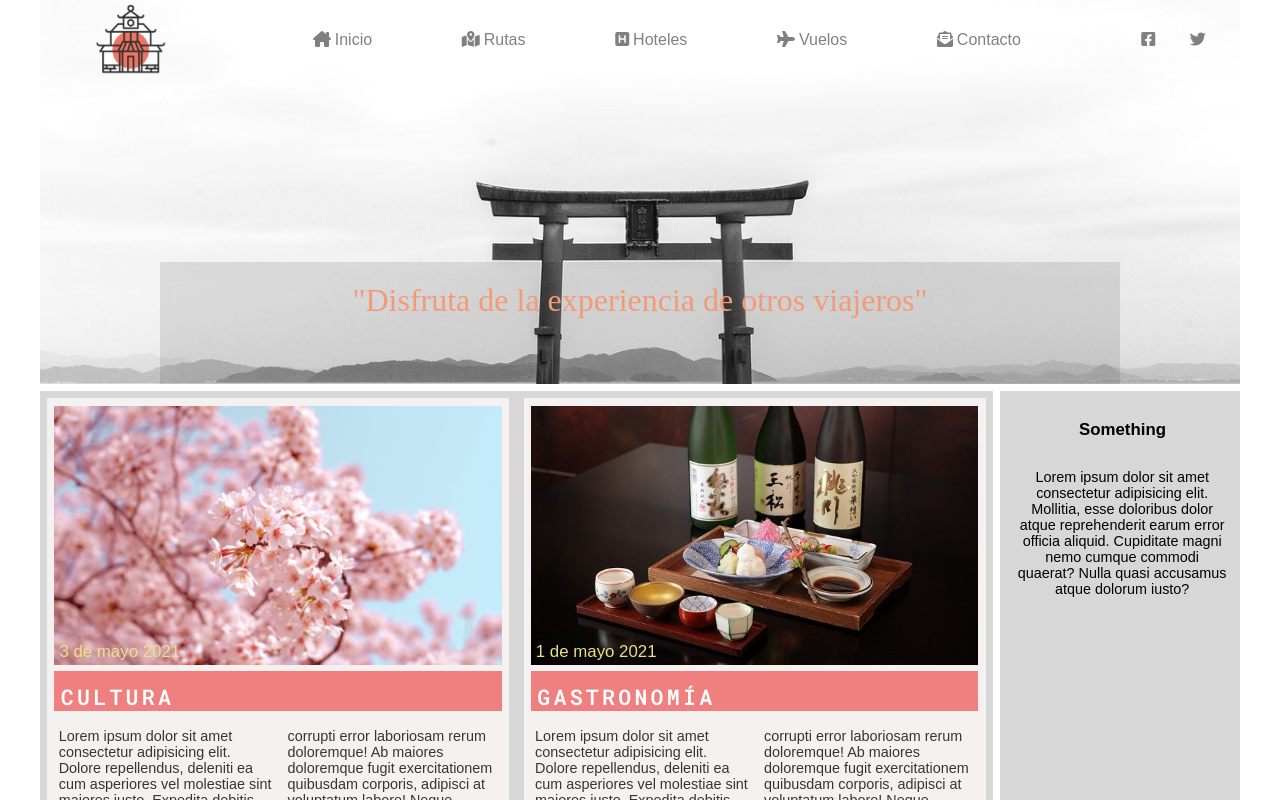
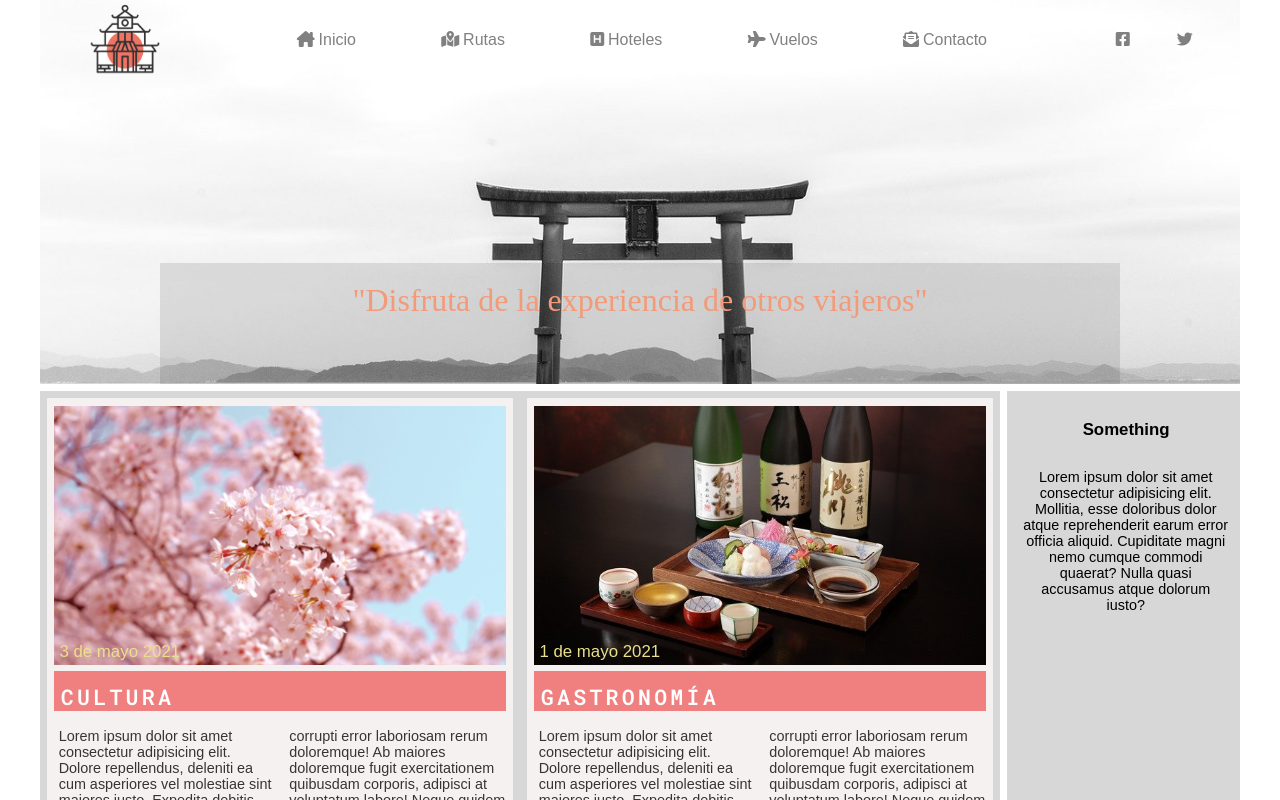
Before and after one commit to jordilop/react-sprint1, a plain HTML site: page nivell-3/index.html in a window 1280 px wide. Shown: the top 800 px of the page. Drawn offline with Linux system fonts and the light colour scheme; a web font is replaced by a local one.

Commit message:
Exercici 7

```diff
--- a/nivell-3/css/styles.css
+++ b/nivell-3/css/styles.css
@@ -10,32 +10,30 @@ body {
 .padre {
     max-width: 1200px;
     margin: 0 auto;
-    display: flex;
-    flex-flow: column nowrap;
+    display: grid;
+    grid-template-areas: "header" "section" "footer";
 }
     .header {
         background: url(../img/header.jpg);
         background-position: center;
         background-size: 110em;
-        display: flex;
-        flex-flow: column nowrap;
+        grid-area: header;
         height: 24em;
     }
         .menu {
-            display: flex;
-            flex-flow: row nowrap;
             align-items: center;
+            display: grid;
+            grid-template-columns: 1fr 5fr 1fr;
         }
             .logo {
-                flex: 1 1 auto;
                 text-align: center;
             }
             .logo img {
                 width: 5em;
             }
             .nav {
-                flex: 5 1 auto;
-                display: flex;
+                display: grid;
+                grid-template-columns: repeat(5, auto);
                 justify-content: space-evenly;
             }
                 .nav i {
@@ -49,8 +47,8 @@ body {
                     color: #acacac;
                 }
             .social {
-                flex: 1 1 auto;
-                display: flex;
+                display: grid;
+                grid-template-columns: repeat(2, auto);
                 justify-content: space-evenly;
             }
                 .social a {
@@ -60,10 +58,10 @@ body {
                     color: #acacac;
                 }
         .texto-principal {
-            display: flex;
-            align-items: flex-end;
-            justify-content: center;
-            height: 100%;
+            display: grid;
+            justify-items: center;
+            align-items: end;
+            height: 19em;
         }
             .texto-principal h1 {
                 font-family: 'IM Fell Great Primer', serif;
@@ -78,18 +76,19 @@ body {
             }
     .section {
         background: #fff;
-        display: flex;
+        grid-area: section;
+        display: grid;
+        grid-template-columns: 4fr 1fr;
         margin: .5em 0;
         font-size: .9em;
     }
         .articulos {
             background: #d8d7d7;
-            flex: 2 1 auto;
-            display: flex;
-            flex-flow: row wrap;
+            display: grid;
+            grid-template-columns: repeat(2, 1fr);
+            grid-template-rows: repeat(2, 1fr);
         }
             .article {
-                flex: 1 1 40%;
                 background: #f5f1f1;
                 color: #353535;
                 margin: .5em;
@@ -133,13 +132,12 @@ body {
                 column-gap: 1em;
             }
             .navegacion {
-                flex: 1 1 100%;
+                grid-column: span 2;
                 text-align: center;
                 padding: .5em;
             }
         .aside {
             background: #d8d7d7;
-            flex: 1 1 auto;
             padding: 0 .8em;
             margin-left: .5em;
             min-width: 20%;
@@ -150,13 +148,11 @@ body {
             }
     .footer {
         background: #d8d7d7;
-        display: flex;
-        justify-content: center;
+        grid-area: footer;
         margin-bottom: .5em;
     }
         .pie {
             background: #f5f1f1;
-            flex: 1 1 auto;
             text-align: center;
             padding: .8em;
             margin: 0 .5em;
@@ -167,7 +163,7 @@ body {
         font-size: .9em;
     }
     .section {
-        flex-direction: column;
+        grid-template-columns: 1fr;
     }
     .aside {
         margin: .5em 0 0 0;
@@ -179,20 +175,26 @@ body {
         font-size: .8em;
     }
     .section {
-        flex-direction: column;
+        grid-template-columns: 1fr;
     }
     .menu {
-        flex-direction: column;
+        grid-template-columns: 1fr;
         align-items: stretch;
     }
     .articulos {
-        flex-direction: column;
+        display: block;
+    }
+    .texto-principal {
+        height: 16.5em;
     }
 }
 
 @media all and (max-width: 360px) {
     body {
         font-size: .7em;
+    }
+    .texto-principal {
+        height: 17em;
     }
 }
 
--- a/nivell-3/index.html
+++ b/nivell-3/index.html
@@ -4,7 +4,7 @@
     <meta charset="UTF-8">
     <meta http-equiv="X-UA-Compatible" content="IE=edge">
     <meta name="viewport" content="width=device-width, initial-scale=1.0">
-    <title>Sprint 1 - Nivell 2</title>
+    <title>Sprint 1 - Nivell 3</title>
     <link href="https://fonts.googleapis.com/css2?family=IM+Fell+Great+Primer&family=Roboto&family=Roboto+Mono:wght@400;600&display=swap" rel="stylesheet">
     <link rel="stylesheet" href="css/all.css">
     <link rel="stylesheet" href="css/styles.css">
```
